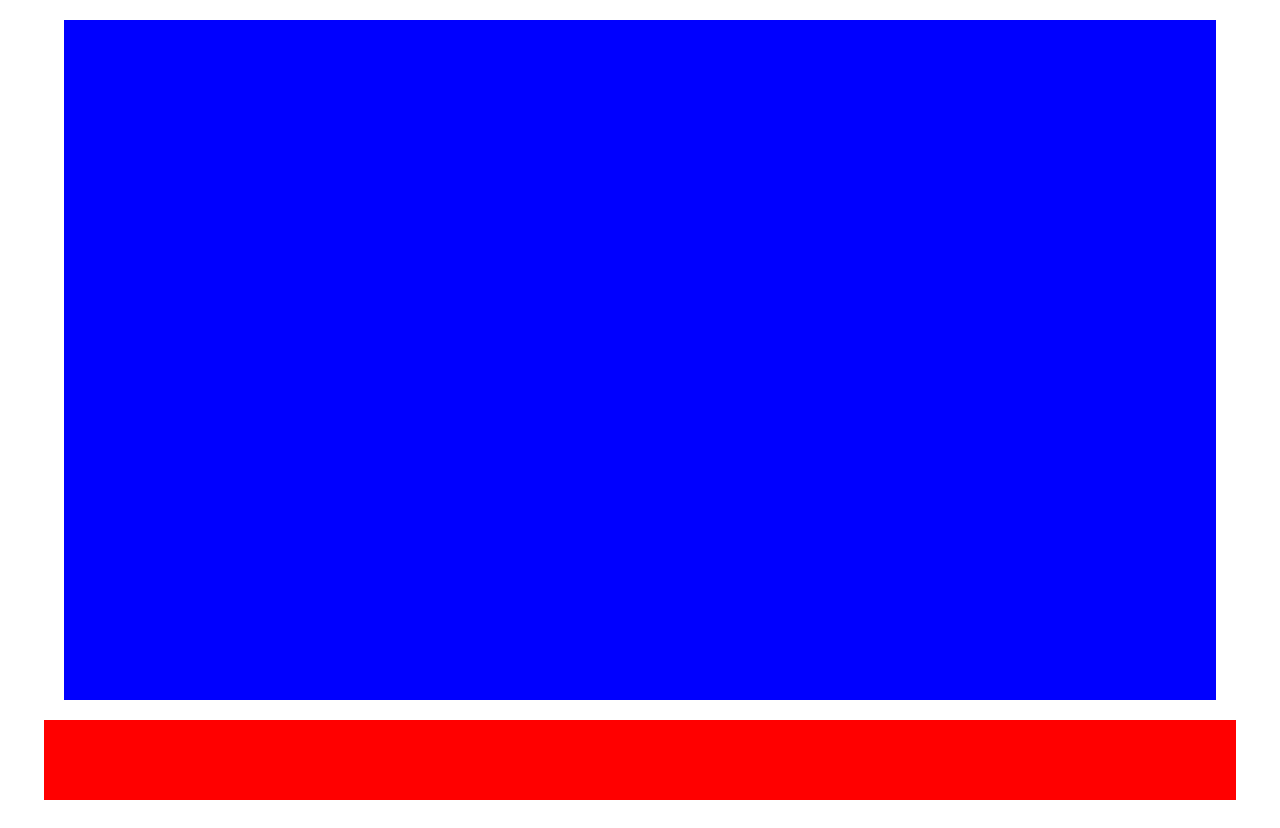
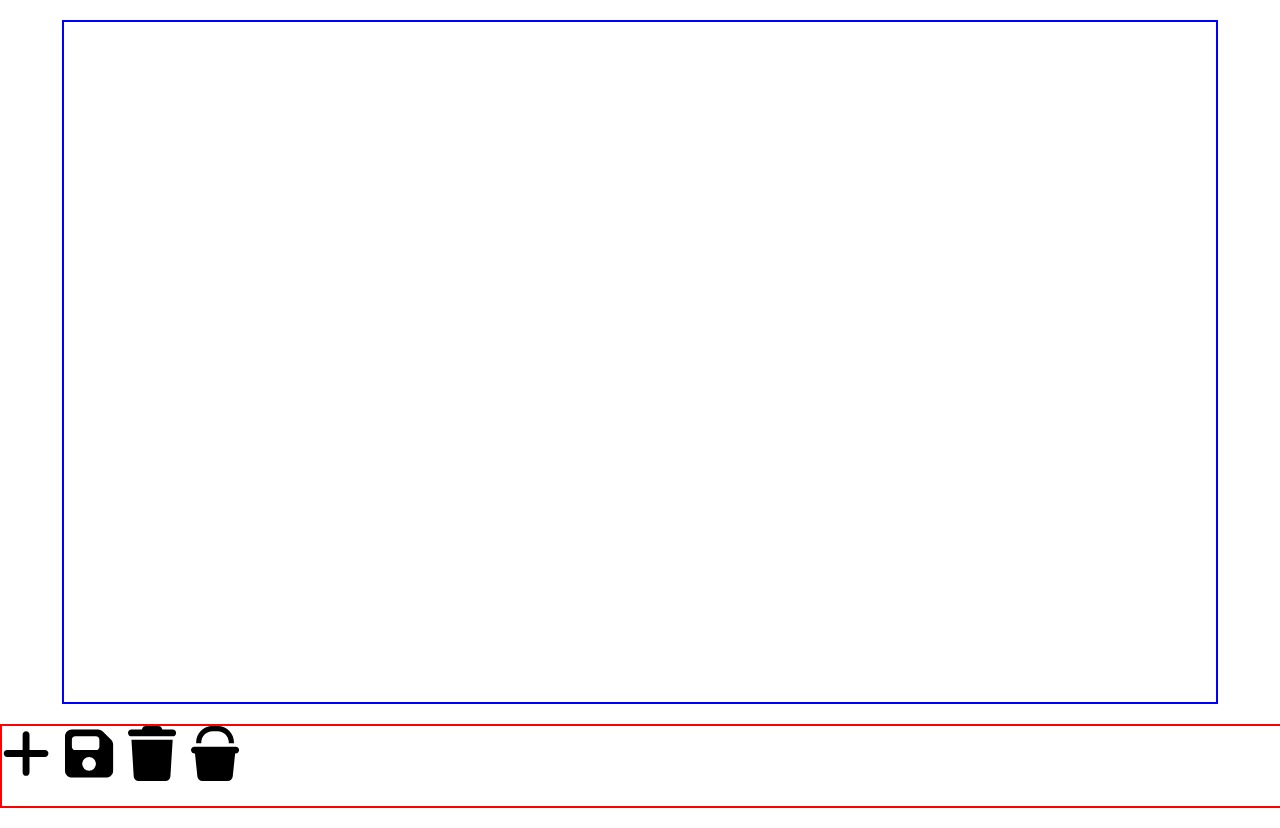
Before and after one commit to akul-ranjan-1-tamu/roadrunner, a React (Create React App) app: page / in a window 1280 px wide. Built offline with nearby package versions, Linux system fonts and the light colour scheme.

Commit message:
added nav icons

```diff
--- a/package.json
+++ b/package.json
@@ -3,6 +3,8 @@
   "version": "0.1.0",
   "private": true,
   "dependencies": {
+    "@fortawesome/free-solid-svg-icons": "^6.6.0",
+    "@fortawesome/react-fontawesome": "^0.2.2",
     "@testing-library/jest-dom": "^5.17.0",
     "@testing-library/react": "^13.4.0",
     "@testing-library/user-event": "^13.5.0",
--- a/src/dashboard/Dashboard.tsx
+++ b/src/dashboard/Dashboard.tsx
@@ -1,7 +1,8 @@
 import { useState } from "react";
-import NavBar from "./NavBar";
+import NavBar from "./navbar/NavBar";
 import "./styles.css";
 import Grid from "../grid/Grid";
+import Menu from "./menu/Menu";
 
 interface DashboardProps {
 
@@ -12,11 +13,18 @@ const Dashboard: React.FC<DashboardProps> = (props) => {
 
     const [inMenu, setInMenu] = useState<boolean>(false);
 
+    function changeMenuState() {
+        setInMenu(!inMenu);
+    };
+
     return (
         <div className={"dashboard-container " + (inMenu ? "in-menu" : "")}>
+            {inMenu &&
+                <Menu />
+            }
             <div className="dashboard-contents">
                 <Grid />
-                <NavBar setInMenu={setInMenu}/>`
+                <NavBar changeMenuState={changeMenuState}/>`
             </div>
         </div>
     );
--- a/src/dashboard/NavBar.tsx
+++ /dev/null
@@ -1,13 +0,0 @@
-import "./styles.css";
-
-interface NavBarProps {
-    setInMenu: (state: boolean) => void;
-};
-
-const NavBar: React.FC<NavBarProps> = (props) => {
-
-
-    return <div className="navbar-container"></div>
-}
-
-export default NavBar;
--- /dev/null
+++ b/src/dashboard/menu/Menu.tsx
@@ -0,0 +1,11 @@
+interface MenuProps {
+
+}
+
+const Menu: React.FC<MenuProps> = () => {
+
+
+    return <div className="menu-container">Menu!</div>
+}
+
+export default Menu;
--- /dev/null
+++ b/src/dashboard/menu/styles.css
@@ -0,0 +1,4 @@
+.menu-container {
+    z-index: 100;
+
+}
--- /dev/null
+++ b/src/dashboard/navbar/NavBar.tsx
@@ -0,0 +1,20 @@
+import { FontAwesomeIcon } from '@fortawesome/react-fontawesome';
+import { faPlus, faSave, faTrash, faBucket } from '@fortawesome/free-solid-svg-icons';
+import "./styles.css";
+
+interface NavBarProps {
+    changeMenuState: () => void;
+};
+
+const NavBar: React.FC<NavBarProps> = (props) => {
+    const {changeMenuState} = props;
+
+    return <div className="navbar-container">
+        <FontAwesomeIcon icon={faPlus} onClick={changeMenuState} />
+        <FontAwesomeIcon icon={faSave} />
+        <FontAwesomeIcon icon={faTrash} />
+        <FontAwesomeIcon icon={faBucket} />
+    </div>
+}
+
+export default NavBar;
--- /dev/null
+++ b/src/dashboard/navbar/styles.css
@@ -0,0 +1,9 @@
+.navbar-container {
+    width: 100%;
+    height: 10vh;
+    border: 2px solid red;
+    display: flex;
+    gap: 15px;
+    font-size: 55px;
+    color: black;
+}
--- a/src/dashboard/styles.css
+++ b/src/dashboard/styles.css
@@ -1,25 +1,20 @@
 .dashboard-container {
     color: rgb(255, 255, 255);
     background-color: rgb(255, 255, 255);
-    display: flex;
-    justify-content: center;
     height: 100vh;
     max-height: 100vh;
     min-height: 100vh;
-    z-index: 100;
 }
 
 .in-menu {
     background-color: rgba(0, 0, 0, 0.393);
 }
 
-.navbar-container {
-    background-color: red;
-    min-width: 98 vw;
-    min-height: 10vh;
-}
-
 .dashboard-contents {
+    display: flex;
+    flex-direction: column;
+    justify-content: center;
+    width: 100%;
     opacity: 1;
     transition: opacity 0.3s ease;
 }
--- a/src/grid/styles.css
+++ b/src/grid/styles.css
@@ -1,6 +1,7 @@
 .grid-container {
     width: 90vw;
     height: 85vh;
-    background-color: blue;
     margin: 20px;
+    border: 2px solid blue;
+    align-self: center;
 }
```
Also changed, not shown: 1 other file (tests, documents, lock files or other folders).
